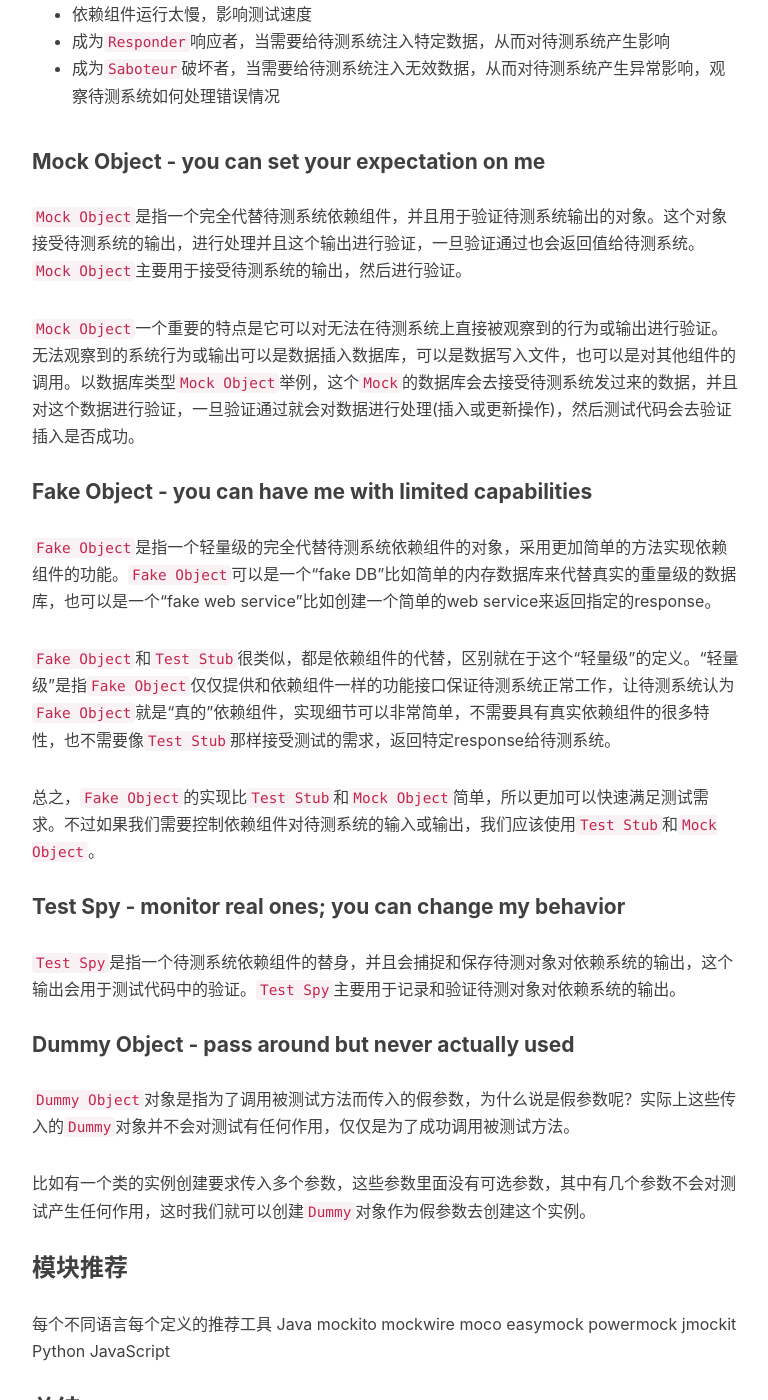
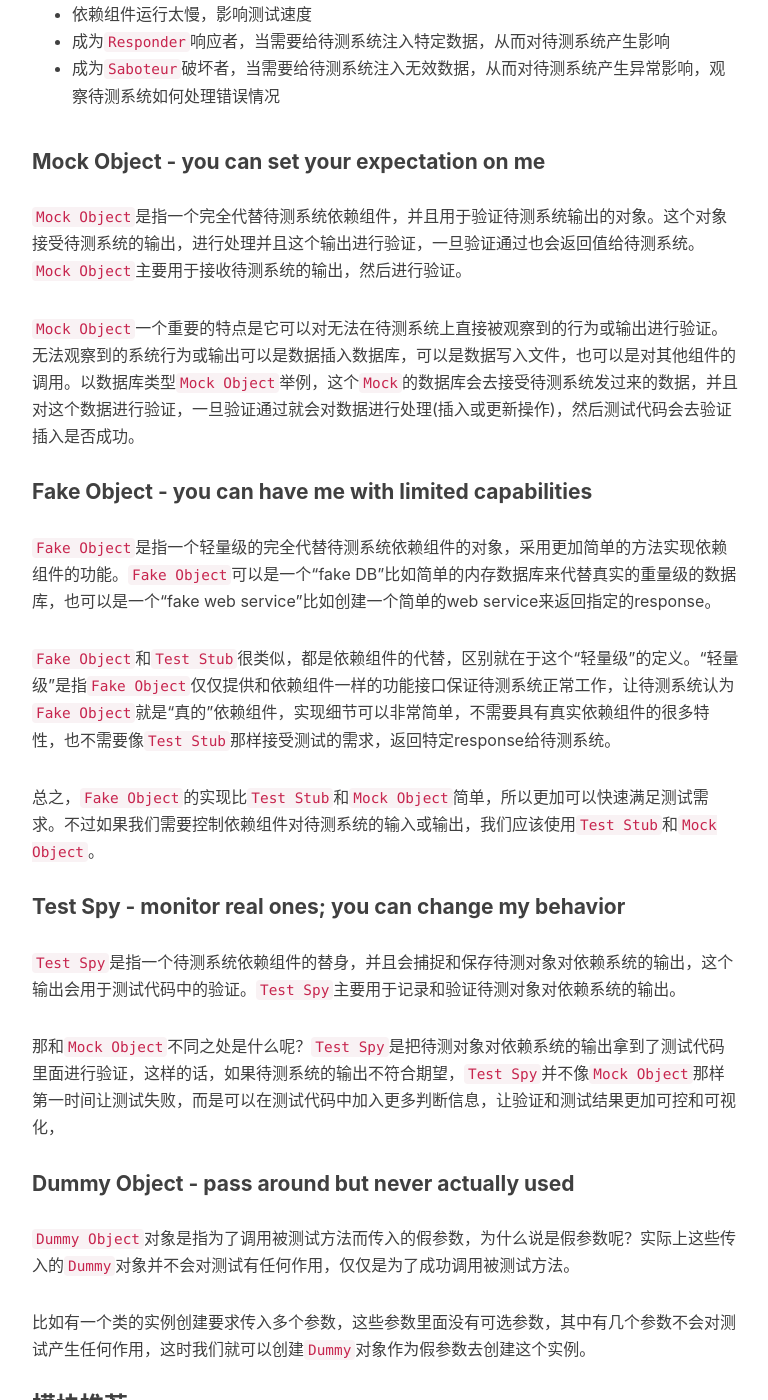
Before and after one commit to DanteYu/DanteYu.github.io, a Jekyll site: the page built from _posts/2018-01-22-testdouble.markdown, in a window 1280 px wide and 1400 px high, scrolled down 1811 px. Shown: the whole window, without its empty margins (233-1001 px from the left). Built offline with Jekyll 4.4.1, drawn with Linux system fonts in a browser that asks for light colours; nearby versions of some CDN libraries; comment, search, counter and statistics services are not loaded; some of the changed text lies outside the part shown.

Commit message:
update test double

```diff
--- a/_posts/2018-01-22-testdouble.markdown
+++ b/_posts/2018-01-22-testdouble.markdown
@@ -38,7 +38,7 @@ tags:
 * 成为`Saboteur`破坏者，当需要给待测系统注入无效数据，从而对待测系统产生异常影响，观察待测系统如何处理错误情况
 
 #### Mock Object - you can set your expectation on me
-`Mock Object`是指一个完全代替待测系统依赖组件，并且用于验证待测系统输出的对象。这个对象接受待测系统的输出，进行处理并且这个输出进行验证，一旦验证通过也会返回值给待测系统。`Mock Object`主要用于接受待测系统的输出，然后进行验证。
+`Mock Object`是指一个完全代替待测系统依赖组件，并且用于验证待测系统输出的对象。这个对象接受待测系统的输出，进行处理并且这个输出进行验证，一旦验证通过也会返回值给待测系统。`Mock Object`主要用于接收待测系统的输出，然后进行验证。
 
 `Mock Object`一个重要的特点是它可以对无法在待测系统上直接被观察到的行为或输出进行验证。无法观察到的系统行为或输出可以是数据插入数据库，可以是数据写入文件，也可以是对其他组件的调用。以数据库类型`Mock Object`举例，这个`Mock`的数据库会去接受待测系统发过来的数据，并且对这个数据进行验证，一旦验证通过就会对数据进行处理(插入或更新操作)，然后测试代码会去验证插入是否成功。
 
@@ -52,9 +52,7 @@ tags:
 #### Test Spy - monitor real ones; you can change my behavior
 `Test Spy`是指一个待测系统依赖组件的替身，并且会捕捉和保存待测对象对依赖系统的输出，这个输出会用于测试代码中的验证。`Test Spy`主要用于记录和验证待测对象对依赖系统的输出。
 
-
-
-
+那和`Mock Object`不同之处是什么呢？`Test Spy`是把待测对象对依赖系统的输出拿到了测试代码里面进行验证，这样的话，如果待测系统的输出不符合期望，`Test Spy`并不像`Mock Object`那样第一时间让测试失败，而是可以在测试代码中加入更多判断信息，让验证和测试结果更加可控和可视化，
 
 
 
@@ -77,7 +75,7 @@ Python
 JavaScript
 
 ### 总结
-这篇文章总结到我对`Test Double`相关概念的理解。表总结？
+这篇文章总结到我对`Test Double`相关概念的理解。结合上文，总结如下
 
 
 ### 参考
```
